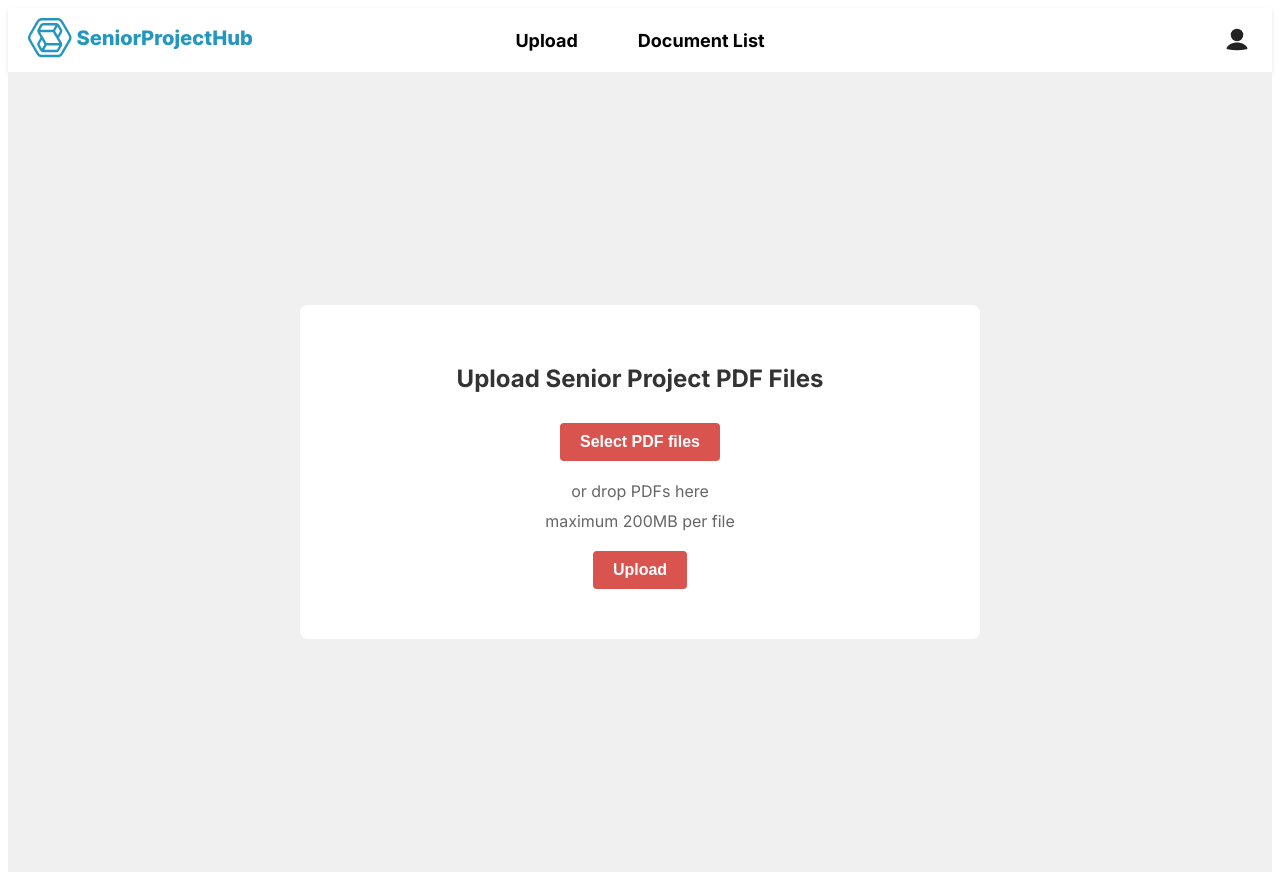
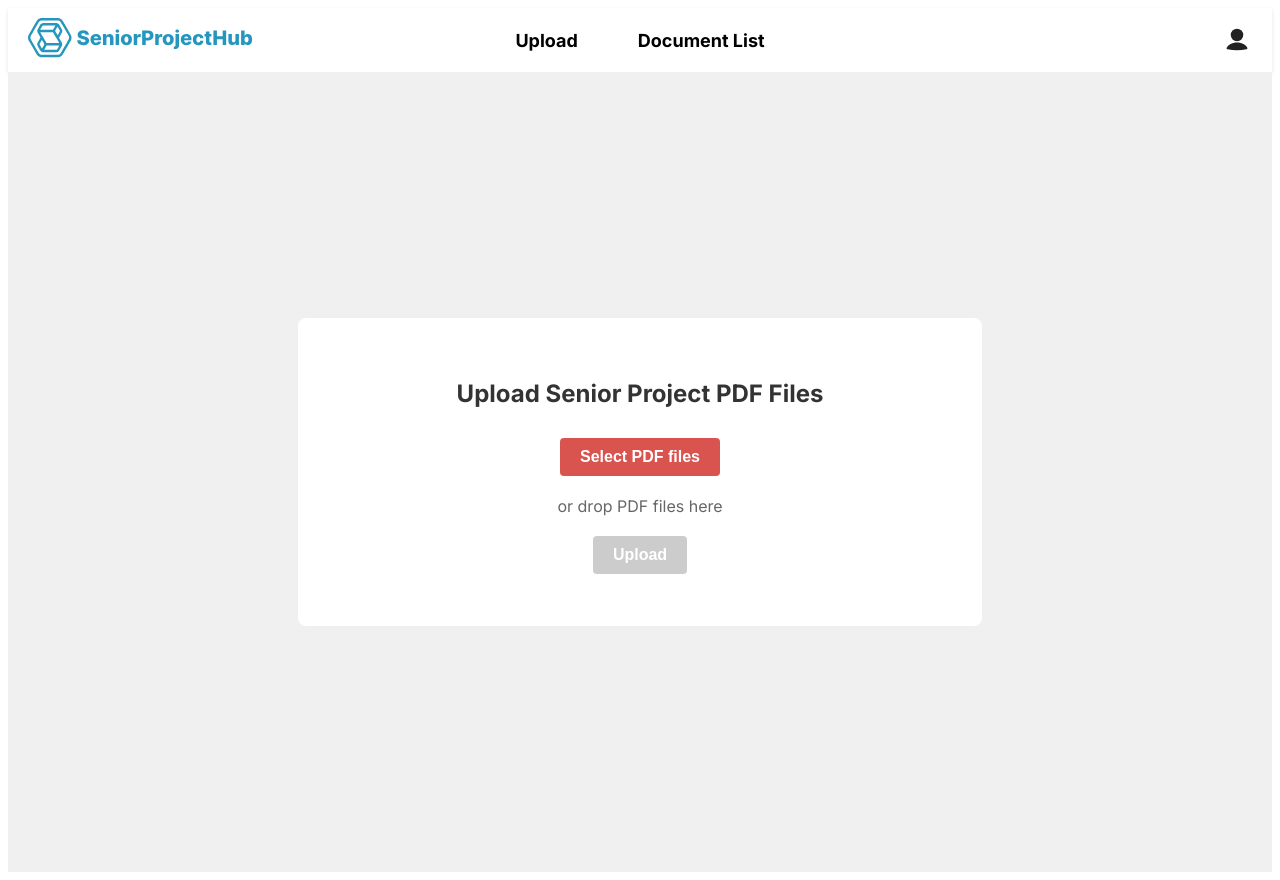
Before and after one commit to SeniorProjectHub/SeniorProjectHub_Frontend, a Vue app: page /upload in a window 1280 px wide. Built offline with nearby package versions, Linux system fonts and the light colour scheme.

Commit message:
Uploadpage

```diff
--- a/src/views/UploadView.vue
+++ b/src/views/UploadView.vue
@@ -1,12 +1,25 @@
 <template>
   <div class="upload-wrapper">
-    <div class="upload-container">
+    <div
+      class="upload-container"
+      @dragover.prevent
+      @dragenter.prevent
+      @drop="handleDrop"
+      @dragover="highlight"
+      @dragleave="unhighlight"
+      @dragenter="highlight"
+    >
       <h2>Upload Senior Project PDF Files</h2>
       <input type="file" multiple @change="handleFileChange" class="file-input" />
       <button @click="triggerFileInput" class="select-button">Select PDF files</button>
-      <p>or drop PDFs here</p>
-      <p>maximum 200MB per file</p>
-      <button @click="handleUpload" class="upload-button" :disabled="isLoading">Upload</button>
+      <p>or drop PDF files here</p>
+      <div v-if="selectedFiles && selectedFiles.length > 0" class="file-list">
+        <h3>Selected Files:</h3>
+        <ul>
+          <li v-for="(file, index) in selectedFiles" :key="index">{{ file.name }}</li>
+        </ul>
+      </div>
+      <button @click="handleUpload" class="upload-button" :disabled="isLoading || !selectedFiles || selectedFiles.length === 0">Upload</button>
       <div v-if="uploadStatus" class="status-message">{{ uploadStatus }}</div>
       <div v-if="isLoading" class="loader"></div>
       <div v-if="uploadedData && uploadedData.length > 0">
@@ -73,6 +86,13 @@ export default defineComponent({
     const handleFileChange = (event: Event) => {
       const target = event.target as HTMLInputElement;
       selectedFiles.value = target.files;
+    };
+
+    const handleDrop = (event: DragEvent) => {
+      const files = event.dataTransfer?.files;
+      if (files) {
+        selectedFiles.value = files;
+      }
     };
 
     const handleUpload = async () => {
@@ -143,6 +163,16 @@ export default defineComponent({
       isDropdownOpen.value[index] = !isDropdownOpen.value[index];
     };
 
+    const highlight = (event: Event) => {
+      const uploadContainer = event.currentTarget as HTMLElement;
+      uploadContainer.classList.add('highlight');
+    };
+
+    const unhighlight = (event: Event) => {
+      const uploadContainer = event.currentTarget as HTMLElement;
+      uploadContainer.classList.remove('highlight');
+    };
+
     return {
       selectedFiles,
       uploadStatus,
@@ -150,10 +180,13 @@ export default defineComponent({
       isLoading,
       isDropdownOpen,
       handleFileChange,
+      handleDrop,
       handleUpload,
       handleSaveAll,
       toggleDropdown,
       triggerFileInput,
+      highlight,
+      unhighlight,
     };
   },
 });
@@ -177,17 +210,48 @@ body {
 .upload-container {
   max-width: 600px;
   font-family: 'Inter', sans-serif;
-
   width: 100%;
   padding: 40px;
   background-color: #ffffff;
   border-radius: 8px;
   text-align: center;
+  border: 2px dashed transparent;
+  transition: border-color 0.3s;
+}
+
+.upload-container.highlight {
+  border-color: #007BFF;
 }
 
 h2 {
   color: #333333;
   margin-bottom: 20px;
+}
+
+.file-list {
+  text-align: left;
+  margin-bottom: 20px;
+}
+
+.file-list h3 {
+  margin: 0;
+  margin-bottom: 10px;
+  font-size: 18px;
+  color: #333;
+}
+
+.file-list ul {
+  list-style: none;
+  padding: 0;
+}
+
+.file-list li {
+  background: #f8f8f8;
+  border: 1px solid #ddd;
+  padding: 5px 10px;
+  margin-bottom: 5px;
+  border-radius: 4px;
+  font-size: 14px;
 }
 
 .select-button,
```
